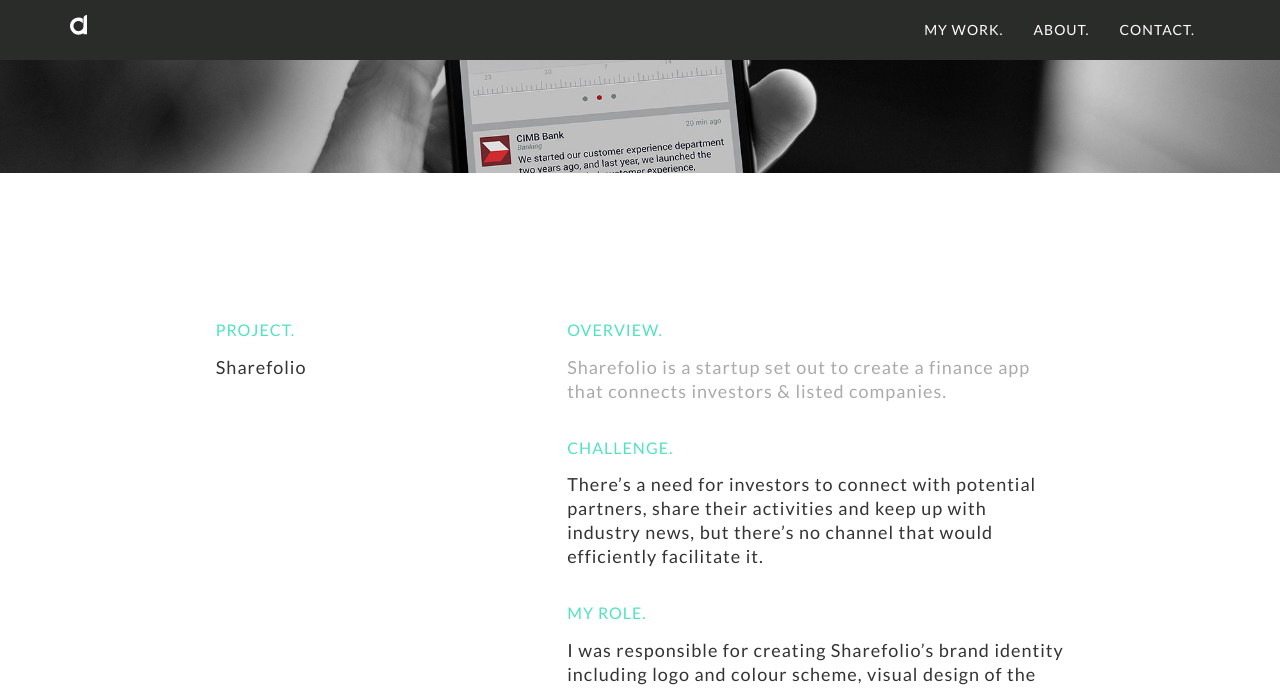
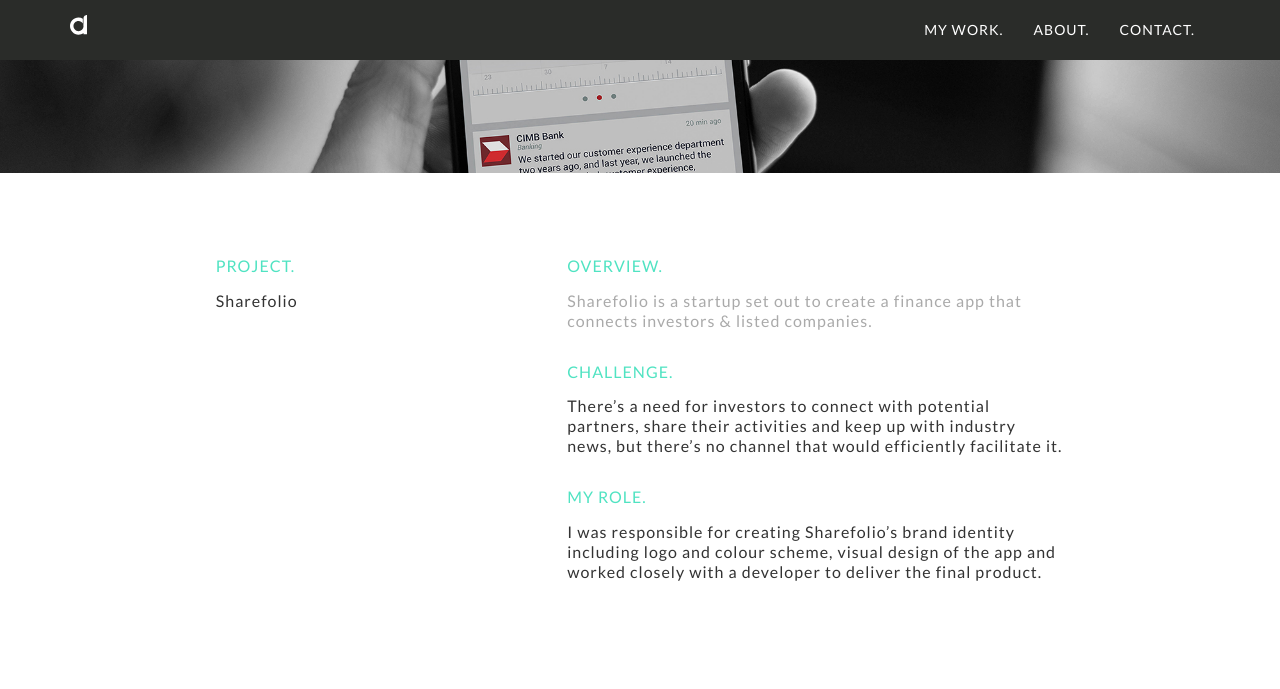
Before and after one commit to agatadondzik/agatadondzik.github.io, a Jekyll site: the page built from projects/c_sharefolio.md, in a window 1280 px wide and 1400 px high, scrolled down 280 px. Shown: the top 689 px of the window. Built offline with Jekyll 4.4.1, drawn with Linux system fonts in a browser that asks for light colours; nearby versions of some CDN libraries.

Commit message:
Update CSS

```diff
--- a/css/style.scss
+++ b/css/style.scss
@@ -7,6 +7,7 @@
     font-family: "Lato", "Helvetica Neue", Helvetica, Arial, sans-serif;
     font-weight: 300;
 }
+
 /////////////////////////////////// Navbar /////////////////////////////////////
 .navbar-custom {
     background: #2A2C29;
@@ -74,6 +75,7 @@
     color: #2A2C29;
     border-color: #2A2C29;
 }
+
 @media (min-width: 768px) {
     .navbar-custom {
         padding: 5px 0;
@@ -145,6 +147,7 @@
     right: 45px;
     font-size: 60px;
 }
+
 @media screen and (max-height: 450px) {
     .overlay {
         overflow-y: auto;
@@ -160,6 +163,7 @@
         right: 35px;
     }
 }
+
 /////////////////////////////////// Header /////////////////////////////////////
 header {
     text-align: center;
@@ -192,6 +196,7 @@
     font-size: 22px;
     margin-bottom: 0;
 }
+
 /////////////////////////////////// Common /////////////////////////////////////
 .section-container {
     width: 100%;
@@ -228,54 +233,76 @@
 .section-content-light {
     color: white;
 }
+
 @media screen and (max-width: 960px) {
     .section-container {
         padding: 10% 20%;
     }
 }
+
 @media screen and (max-width: 768px) {
     .section-container {
         padding: 10%;
     }
 }
+
 //////////////////////////////////// Work //////////////////////////////////////
 * {
     box-sizing: border-box;
 }
+
 /* force scrollbar */
+
 html {
     overflow-y: scroll;
 }
+
 /* ---- grid ---- */
+
 .grid {
     background: #DDD;
 }
+
 /* clear fix */
+
 .grid:after {
     content: '';
     display: block;
     clear: both;
 }
+
 /* ---- .grid-item ---- */
+
 .grid-item,
 .grid-sizer {
     width: 25%;
 }
+
 .grid-item {
     float: left;
 }
+
 .grid-item img {
     display: block;
     width: 100%;
 }
+
+.grid-item--width2 {
+    width: 50%;
+}
+
 @media screen and (max-width: 768px) {
     .grid-item,
     .grid-sizer {
         width: 50%;
     }
+
+    .grid-item--width2 {
+        width: 100%;
+    }
 }
+
 //////////////////////////////////// About /////////////////////////////////////
-
 //////////////////////////////////// Footer ////////////////////////////////////
 .section-footer {
     width: 100%;
@@ -292,10 +319,11 @@
     line-height: 24px;
     color: grey;
 }
+
 //////////////////////////////////// Project ////////////////////////////////////
 .project-container {
     width: 100%;
-    padding: 10% 10%;
+    padding: 5% 10%;
     margin-left: 0;
     margin-right: 0;
 }
@@ -313,11 +341,27 @@
 
 .project-content {
     text-align: left;
-    font-size: 18px;
+    font-size: 16px;
     margin-bottom: 2em;
     font-weight: 300;
     letter-spacing: 1px;
-    line-height: 24px;
+    line-height: 20px;
+}
+
+.project-content-verbose {
+    text-align: left;
+    font-size: 16px;
+    margin-bottom: 2em;
+    font-weight: 300;
+    letter-spacing: 1px;
+    line-height: 20px;
+    width: 80%;
+    margin-left: auto;
+    margin-right: auto;
+}
+
+.project-content-verbose a {
+    color: #50E3C2;
 }
 
 .project-content span {
@@ -339,7 +383,7 @@
     width: 100%;
 }
 
-.project-images{
+.project-images {
     width: 100%;
     text-align: center;
     padding-top: 0;
@@ -348,7 +392,8 @@
 
 .project-images-img {
     width: 80%;
-    margin-bottom: 10%;
+    margin-top: 5%;
+    margin-bottom: 5%;
     display: block;
     margin-left: auto;
     margin-right: auto;
@@ -362,7 +407,7 @@
 
 .project-container-images {
     width: 100%;
-    padding: 10% 10%;
+    padding: 0% 10%;
     margin-left: 0;
     margin-right: 0;
 }
@@ -381,9 +426,85 @@
 
     .project-head-img {
         width: 140%;
-        margin-left:-20%;
+        margin-left: -20%;
         margin-right: -20%;
         overflow-x: hidden;
 
     }
 }
+
+//////////////////////////////////// Custom Projects ////////////////////////////////////
+.inline-row {
+    margin-top: 5em;
+    margin-bottom: 5em;
+}
+
+.section-numbers {
+    display: block;
+    width: 20%;
+    margin: auto;
+    margin-bottom: 10%;
+    margin-top: 10%;
+}
+
+.project-content-fancy-img {
+    overflow: visible;
+    display: block;
+    width: 180%;
+    margin-top: 50%;
+    margin-left: -60%;
+}
+
+ul {
+    display: table;
+    padding-left: 18px;
+}
+
+ul.dashed {
+    list-style-type: none;
+}
+
+ul.dashed > li {
+    display: table-row;
+}
+
+ul.dashed > li:before {
+    content: '\2014';
+    display: table-cell;
+    text-align: right;
+    text-indent: -25px;
+}
+
+.project-images-img-100 {
+    display: block;
+    width: 100%;
+    margin-left: auto;
+    margin-right: auto;
+    margin-top: 5%;
+    margin-bottom: 5%;
+}
+
+.project-images-img-50 {
+    display: block;
+    width: 50%;
+    margin: auto;
+    margin-top: 5%;
+    margin-bottom: 5%;
+}
+.project-images-img-25 {
+    display: block;
+    width: 25%;
+    margin: auto;
+    margin-top: 5%;
+    margin-bottom: 5%;
+}
+.img-caption {
+    text-align: center;
+    font-size: 14px;
+    font-style: italic;
+    margin-bottom: 10em;
+    font-weight: 300;
+    letter-spacing: 1px;
+    line-height: 20px;
+    color: #AAAAAA;
+}
```
